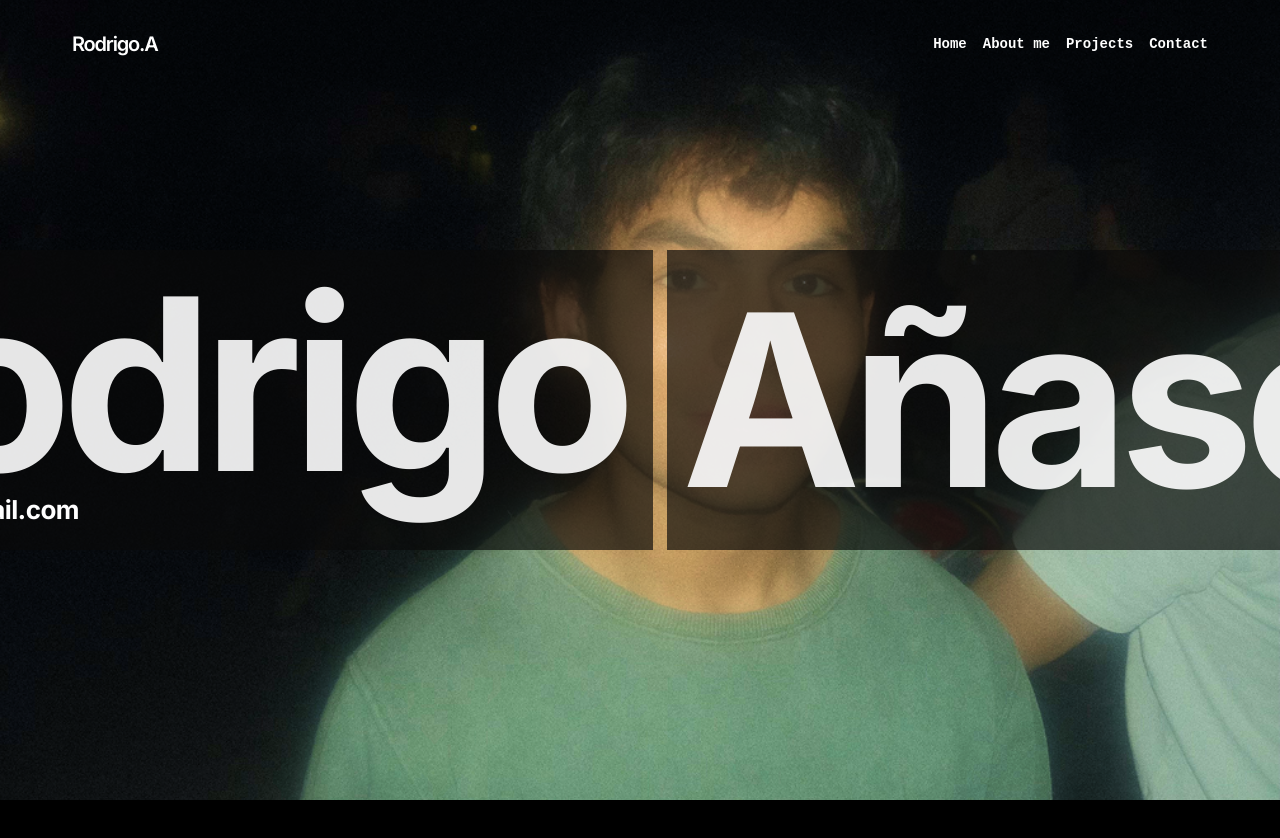
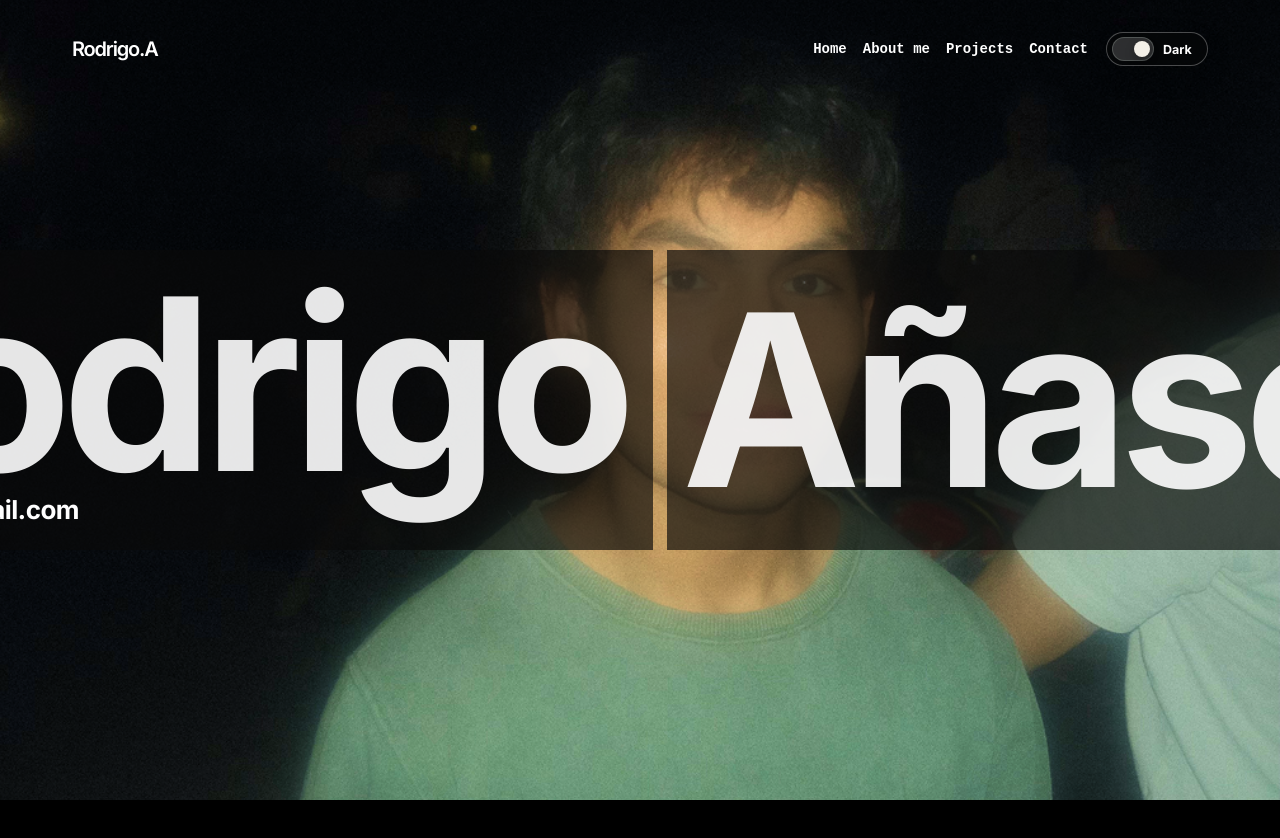
Before and after one commit to rodrigoanasco/rodspage2, a React (Vite) app in the folder portfolio/: page / in a window 1280 px wide. Shown: the top 838 px of the page. Built offline with nearby package versions, Linux system fonts and the light colour scheme; a web font is replaced by a local one.

Commit message:
added dark mode

```diff
--- a/portfolio/src/AboutPage.jsx
+++ b/portfolio/src/AboutPage.jsx
@@ -15,9 +15,10 @@ import aboutTableTennisImage from './assets/images/about_me_images/table_tennis.
 import aboutTryingThingsImage from './assets/images/about_me_images/trying_new_things.JPG'
 import instagramLogo from './assets/images/tech_stack/instagram 1.png'
 import linkedinLogo from './assets/images/tech_stack/linkedin-original.svg'
+import ThemeToggle from './ThemeToggle'
 import './AboutPage.css'
 
-function AboutPage({ onHome, onAbout, onProjects, onContact }) {
+function AboutPage({ onHome, onAbout, onProjects, onContact, theme, onThemeToggle }) {
   const values = [
     {
       label: 'Product-minded',
@@ -70,12 +71,15 @@ function AboutPage({ onHome, onAbout, onProjects, onContact }) {
     <div className="about-page">
       <header className="top-nav about-top-nav">
         <a className="left-logo-home about-logo-link" href="/" onClick={onHome}>Rodrigo.A</a>
+        <div className="nav-actions">
           <nav>
             <a href="/" onClick={onHome}>Home</a>
             <a className="is-active" href="/about" onClick={onAbout}>About me</a>
             <a href="/projects" onClick={onProjects}>Projects</a>
             <a href="/contact" onClick={onContact}>Contact</a>
           </nav>
+          <ThemeToggle theme={theme} onToggle={onThemeToggle} />
+        </div>
       </header>
 
       <main className="about-main">
--- a/portfolio/src/App.css
+++ b/portfolio/src/App.css
@@ -4,18 +4,83 @@
 }
 
 :root {
+  color-scheme: dark;
+  --background: #080b0f;
+  --surface: rgba(19, 26, 30, 0.78);
+  --surface-soft: rgba(23, 32, 37, 0.58);
+  --surface-strong: rgba(29, 39, 44, 0.86);
+  --surface-solid: #11181d;
+  --text-main: #f3f0e8;
+  --text-muted: #aebbb3;
+  --primary: #91b69d;
+  --primary-light: #d8e7dc;
+  --primary-dark: #bdd5c4;
+  --border: rgba(211, 224, 215, 0.22);
+  --accent-warm: #df9277;
+  --accent-strong: #d58a98;
+  --accent-dark: #9fbfe3;
+  --soft-black: #1e1e1b;
+  --page-gradient:
+    linear-gradient(130deg, rgba(9, 13, 18, 0.98) 0%, rgba(12, 28, 25, 0.96) 48%, rgba(13, 18, 30, 0.98) 100%),
+    linear-gradient(180deg, #080b0f 0%, #0d1718 52%, #0d111a 100%);
+  --section-gradient:
+    linear-gradient(130deg, rgba(10, 15, 20, 0.98) 0%, rgba(13, 31, 28, 0.95) 52%, rgba(13, 18, 30, 0.98) 100%),
+    #080b0f;
+  --overlay-sheen:
+    linear-gradient(90deg, rgba(255, 255, 255, 0.06), transparent 42%, rgba(255, 255, 255, 0.04)),
+    linear-gradient(180deg, rgba(255, 255, 255, 0.04), rgba(145, 182, 157, 0.08));
+  --nav-link: rgba(243, 240, 232, 0.72);
+  --caption-bg: rgba(14, 20, 24, 0.86);
+  --logo-tile-bg: rgba(244, 242, 236, 0.94);
+  --window-bar-bg: rgba(17, 24, 29, 0.92);
+  --input-bg: rgba(255, 255, 255, 0.08);
+  --input-focus-bg: rgba(255, 255, 255, 0.12);
+  --input-placeholder: rgba(243, 240, 232, 0.4);
+  --button-bg: #f3f0e8;
+  --button-text: #0b1014;
+  --button-hover: var(--primary);
+  --shadow-soft: 0 16px 34px rgba(0, 0, 0, 0.28);
+  --shadow-strong: 0 24px 58px rgba(0, 0, 0, 0.36);
+}
+
+[data-theme='light'] {
+  color-scheme: light;
   --background: #f4f2ec;
-  --surface: #ffffff;
+  --surface: rgba(255, 255, 255, 0.58);
+  --surface-soft: rgba(255, 255, 255, 0.42);
+  --surface-strong: rgba(255, 255, 255, 0.78);
+  --surface-solid: #f4f2ec;
   --text-main: #111111;
   --text-muted: #5e665f;
   --primary: #81a18b;
   --primary-light: #c9d8cd;
   --primary-dark: #4f6f5b;
-  --border: #d9ddd7;
+  --border: rgba(217, 221, 215, 0.9);
   --accent-warm: #b66a50;
   --accent-strong: #7a3e48;
   --accent-dark: #283747;
   --soft-black: #1e1e1b;
+  --page-gradient:
+    linear-gradient(130deg, rgba(246, 232, 210, 0.96) 0%, rgba(222, 237, 229, 0.94) 48%, rgba(232, 235, 247, 0.98) 100%),
+    linear-gradient(180deg, #f7f1e5 0%, #e7eee9 52%, #edf1fb 100%);
+  --section-gradient:
+    linear-gradient(130deg, rgba(247, 241, 229, 0.96) 0%, rgba(224, 237, 229, 0.94) 52%, rgba(235, 238, 247, 0.94) 100%),
+    #f4f2ec;
+  --overlay-sheen:
+    linear-gradient(90deg, rgba(255, 255, 255, 0.32), transparent 42%, rgba(255, 255, 255, 0.22)),
+    linear-gradient(180deg, rgba(255, 255, 255, 0.12), rgba(129, 161, 139, 0.08));
+  --nav-link: rgba(17, 17, 17, 0.72);
+  --caption-bg: rgba(244, 242, 236, 0.86);
+  --logo-tile-bg: #ffffff;
+  --window-bar-bg: rgba(244, 242, 236, 0.9);
+  --input-bg: rgba(255, 255, 255, 0.62);
+  --input-focus-bg: rgba(255, 255, 255, 0.86);
+  --input-placeholder: rgba(17, 17, 17, 0.38);
+  --button-bg: #1e1e1b;
+  --button-text: #ffffff;
+  --button-hover: var(--primary-dark);
+  --shadow-soft: 0 16px 34px rgba(17, 17, 17, 0.08);
+  --shadow-strong: 0 24px 54px rgba(17, 17, 17, 0.13);
 }
 
 .hero-section {
@@ -63,12 +128,80 @@
   gap: 16px;
 }
 
+.nav-actions {
+  display: flex;
+  align-items: center;
+  gap: 18px;
+}
+
 .top-nav a {
   font-family: 'Intel One Mono', 'Roboto Mono', monospace;
   font-size: 14px;
   font-weight: 700;
   color: #fff;
   text-decoration: none;
+}
+
+.theme-toggle {
+  min-height: 34px;
+  display: inline-flex;
+  align-items: center;
+  gap: 9px;
+  padding: 4px 10px 4px 5px;
+  border: 1px solid var(--border);
+  border-radius: 999px;
+  color: var(--text-main);
+  background: var(--surface-soft);
+  font-family: 'Inter', sans-serif;
+  font-size: 0.78rem;
+  font-weight: 800;
+  letter-spacing: 0;
+  cursor: pointer;
+  backdrop-filter: blur(12px);
+  box-shadow: 0 10px 24px rgba(0, 0, 0, 0.18);
+  transition: transform 180ms ease, border-color 180ms ease, background 180ms ease;
+}
+
+.top-nav:not(.about-top-nav):not(.projects-top-nav):not(.contact-top-nav) .theme-toggle {
+  color: #ffffff;
+  border-color: rgba(255, 255, 255, 0.28);
+  background: rgba(10, 10, 10, 0.38);
+}
+
+.theme-toggle:hover {
+  transform: translateY(-2px);
+  border-color: rgba(145, 182, 157, 0.6);
+}
+
+.theme-toggle-track {
+  position: relative;
+  width: 42px;
+  height: 24px;
+  display: block;
+  border-radius: 999px;
+  background: rgba(255, 255, 255, 0.16);
+  box-shadow: inset 0 0 0 1px var(--border);
+}
+
+.theme-toggle-thumb {
+  position: absolute;
+  top: 4px;
+  left: 4px;
+  width: 16px;
+  height: 16px;
+  border-radius: 50%;
+  background: var(--button-bg);
+  box-shadow: 0 4px 10px rgba(0, 0, 0, 0.26);
+  transition: transform 180ms ease, background 180ms ease;
+}
+
+.theme-toggle[aria-pressed='true'] .theme-toggle-thumb {
+  transform: translateX(18px);
+}
+
+.theme-toggle-label {
+  min-width: 34px;
+  text-align: left;
 }
 
 .hero-title-layer {
@@ -162,9 +295,7 @@
   width: 100%;
   position: relative;
   overflow: visible;
-  background:
-    linear-gradient(130deg, rgba(246, 232, 210, 0.96) 0%, rgba(222, 237, 229, 0.94) 48%, rgba(232, 235, 247, 0.98) 100%),
-    linear-gradient(180deg, #f7f1e5 0%, #e7eee9 52%, #edf1fb 100%);
+  background: var(--page-gradient);
   padding: 0 22px 48px;
 }
 
@@ -263,21 +394,17 @@
   position: relative;
   margin: 0 calc(50% - 50vw);
   padding: clamp(92px, 11vw, 152px) 0 clamp(96px, 10vw, 140px);
-  border-top: 1px solid rgba(217, 221, 215, 0.78);
-  border-bottom: 1px solid rgba(217, 221, 215, 0.78);
+  border-top: 1px solid var(--border);
+  border-bottom: 1px solid var(--border);
   overflow: hidden;
-  background:
-    linear-gradient(130deg, rgba(247, 241, 229, 0.96) 0%, rgba(224, 237, 229, 0.94) 52%, rgba(235, 238, 247, 0.94) 100%),
-    #f4f2ec;
+  background: var(--section-gradient);
 }
 
 .experience-wrapper::before {
   content: '';
   position: absolute;
   inset: 0;
-  background:
-    linear-gradient(90deg, rgba(255, 255, 255, 0.32), transparent 42%, rgba(255, 255, 255, 0.22)),
-    linear-gradient(180deg, rgba(255, 255, 255, 0.12), rgba(129, 161, 139, 0.08));
+  background: var(--overlay-sheen);
   pointer-events: none;
 }
 
@@ -370,10 +497,10 @@
 .experience-image-card {
   position: relative;
   margin: 0;
-  border: 1px solid rgba(217, 221, 215, 0.9);
+  border: 1px solid var(--border);
   border-radius: 8px;
-  background: rgba(255, 255, 255, 0.72);
-  box-shadow: 0 18px 38px rgba(17, 17, 17, 0.11);
+  background: var(--surface-strong);
+  box-shadow: var(--shadow-soft);
   overflow: hidden;
   min-width: 0;
 }
@@ -388,9 +515,7 @@
 .experience-image-card.contain-card img {
   object-fit: contain;
   padding: 10px;
-  background:
-    linear-gradient(130deg, rgba(246, 232, 210, 0.38), rgba(222, 237, 229, 0.42)),
-    rgba(255, 255, 255, 0.42);
+  background: var(--surface-soft);
 }
 
 .experience-media-main {
@@ -412,9 +537,9 @@
   display: flex;
   align-items: center;
   padding: 0 10px;
-  border-top: 1px solid rgba(217, 221, 215, 0.78);
+  border-top: 1px solid var(--border);
   color: var(--text-main);
-  background: rgba(244, 242, 236, 0.86);
+  background: var(--caption-bg);
   font-family: 'Inter', sans-serif;
   font-size: 12px;
   font-weight: 700;
@@ -433,10 +558,10 @@
   width: 100%;
   min-width: 0;
   padding: clamp(22px, 3vw, 34px);
-  border: 1px solid rgba(217, 221, 215, 0.9);
+  border: 1px solid var(--border);
   border-radius: 8px;
-  background: rgba(255, 255, 255, 0.58);
-  box-shadow: 0 18px 38px rgba(17, 17, 17, 0.08);
+  background: var(--surface);
+  box-shadow: var(--shadow-soft);
   backdrop-filter: blur(12px);
 }
 
@@ -462,8 +587,8 @@
   height: 68px;
   object-fit: contain;
   border-radius: 8px;
-  border: 1px solid rgba(217, 221, 215, 0.82);
-  background: rgba(255, 255, 255, 0.78);
+  border: 1px solid var(--border);
+  background: var(--logo-tile-bg);
   padding: 8px;
 }
 
@@ -521,7 +646,7 @@
 .experience-highlights li {
   position: relative;
   padding-left: 18px;
-  color: rgba(17, 17, 17, 0.74);
+  color: var(--text-muted);
   font-family: 'Inter', sans-serif;
   font-size: 0.94rem;
   line-height: 1.34;
@@ -555,10 +680,10 @@
   display: inline-flex;
   align-items: center;
   padding: 0 11px;
-  border: 1px solid rgba(217, 221, 215, 0.9);
+  border: 1px solid var(--border);
   border-radius: 999px;
   color: var(--primary-dark);
-  background: rgba(255, 255, 255, 0.5);
+  background: var(--surface-soft);
   font-family: 'Inter', sans-serif;
   font-size: 0.78rem;
   font-weight: 700;
@@ -573,8 +698,8 @@
   margin-top: 14px;
   padding: 0 16px;
   border-radius: 999px;
-  color: #ffffff;
-  background: var(--soft-black);
+  color: var(--button-text);
+  background: var(--button-bg);
   font-family: 'Inter', sans-serif;
   font-size: 0.92rem;
   font-weight: 700;
@@ -584,12 +709,12 @@
 
 .experience-cta:hover {
   transform: translateY(-3px);
-  background: var(--primary-dark);
+  background: var(--button-hover);
 }
 
 .volunteer-panel {
   padding-top: clamp(24px, 5vw, 44px);
-  border-top: 1px solid rgba(79, 111, 91, 0.22);
+  border-top: 1px solid var(--border);
   opacity: 0;
   transform: translate3d(0, 34px, 0);
   transition: opacity 640ms ease, transform 640ms ease;
@@ -643,10 +768,10 @@
   align-items: start;
   min-width: 0;
   padding: 22px;
-  border: 1px solid rgba(217, 221, 215, 0.9);
+  border: 1px solid var(--border);
   border-radius: 8px;
-  background: rgba(255, 255, 255, 0.56);
-  box-shadow: 0 16px 34px rgba(17, 17, 17, 0.07);
+  background: var(--surface);
+  box-shadow: var(--shadow-soft);
   backdrop-filter: blur(10px);
 }
 
@@ -656,8 +781,8 @@
   height: 82px;
   object-fit: contain;
   border-radius: 8px;
-  border: 1px solid rgba(217, 221, 215, 0.82);
-  background: rgba(255, 255, 255, 0.78);
+  border: 1px solid var(--border);
+  background: var(--logo-tile-bg);
   padding: 10px;
 }
 
@@ -732,8 +857,8 @@
   position: relative;
   border-radius: 18px;
   border: 1px solid var(--border);
-  background: linear-gradient(180deg, #f5f3ed 0%, #ece9e1 100%);
-  box-shadow: 0 14px 26px rgba(17, 17, 17, 0.08);
+  background: var(--surface-soft);
+  box-shadow: var(--shadow-soft);
   padding: 18px 0;
   overflow: hidden;
   transform: perspective(1200px) rotateX(3deg);
@@ -752,12 +877,12 @@
 
 .stack-carousel::before {
   left: 0;
-  background: linear-gradient(90deg, #f2efe8 0%, transparent 100%);
+  background: linear-gradient(90deg, var(--background) 0%, transparent 100%);
 }
 
 .stack-carousel::after {
   right: 0;
-  background: linear-gradient(270deg, #f2efe8 0%, transparent 100%);
+  background: linear-gradient(270deg, var(--background) 0%, transparent 100%);
 }
 
 .stack-track {
@@ -780,11 +905,11 @@
   width: 64px;
   height: 64px;
   border-radius: 14px;
-  background: #fff;
-  border: 1px solid rgba(217, 221, 215, 0.8);
+  background: var(--logo-tile-bg);
+  border: 1px solid var(--border);
   display: grid;
   place-items: center;
-  box-shadow: 0 6px 14px rgba(17, 17, 17, 0.08);
+  box-shadow: var(--shadow-soft);
   transition: transform 220ms ease, box-shadow 220ms ease;
 }
 
@@ -819,9 +944,7 @@
   margin: 72px calc(50% - 50vw) 0;
   padding: 104px max(24px, calc((100vw - 1180px) / 2)) 112px;
   color: var(--text-main);
-  background:
-    linear-gradient(130deg, rgba(246, 232, 210, 0.9) 0%, rgba(222, 237, 229, 0.9) 52%, rgba(232, 235, 247, 0.94) 100%),
-    #f4f2ec;
+  background: var(--section-gradient);
   overflow: hidden;
 }
 
@@ -891,10 +1014,10 @@
   gap: 10px;
   margin-top: 30px;
   padding: 0 18px;
-  border: 1px solid rgba(217, 221, 215, 0.9);
+  border: 1px solid var(--border);
   border-radius: 999px;
   color: var(--text-main);
-  background: rgba(255, 255, 255, 0.5);
+  background: var(--surface-soft);
   font-family: 'Inter', sans-serif;
   font-size: 0.95rem;
   font-weight: 700;
@@ -905,15 +1028,15 @@
 .contact-email-link:hover {
   transform: translateY(-3px);
   border-color: rgba(129, 161, 139, 0.58);
-  background: rgba(255, 255, 255, 0.72);
+  background: var(--surface-strong);
 }
 
 .contact-form-window {
   overflow: hidden;
-  border: 1px solid rgba(217, 221, 215, 0.9);
+  border: 1px solid var(--border);
   border-radius: 8px;
-  background: rgba(255, 255, 255, 0.48);
-  box-shadow: 0 24px 54px rgba(17, 17, 17, 0.1);
+  background: var(--surface);
+  box-shadow: var(--shadow-strong);
   backdrop-filter: blur(14px);
 }
 
@@ -923,8 +1046,8 @@
   align-items: center;
   gap: 8px;
   padding: 0 16px;
-  border-bottom: 1px solid rgba(217, 221, 215, 0.9);
-  background: rgba(244, 242, 236, 0.9);
+  border-bottom: 1px solid var(--border);
+  background: var(--window-bar-bg);
 }
 
 .contact-window-bar span {
@@ -963,10 +1086,10 @@
 .contact-form-body input,
 .contact-form-body textarea {
   width: 100%;
-  border: 1px solid rgba(217, 221, 215, 0.9);
+  border: 1px solid var(--border);
   border-radius: 8px;
   color: var(--text-main);
-  background: rgba(255, 255, 255, 0.62);
+  background: var(--input-bg);
   font-family: 'Inter', sans-serif;
   font-size: 1rem;
   outline: none;
@@ -986,13 +1109,13 @@
 
 .contact-form-body input::placeholder,
 .contact-form-body textarea::placeholder {
-  color: rgba(17, 17, 17, 0.38);
+  color: var(--input-placeholder);
 }
 
 .contact-form-body input:focus,
 .contact-form-body textarea:focus {
   border-color: rgba(129, 161, 139, 0.72);
-  background: rgba(255, 255, 255, 0.86);
+  background: var(--input-focus-bg);
   box-shadow: 0 0 0 4px rgba(129, 161, 139, 0.15);
 }
 
@@ -1004,8 +1127,8 @@
   gap: 10px;
   border: 0;
   border-radius: 999px;
-  color: #ffffff;
-  background: var(--soft-black);
+  color: var(--button-text);
+  background: var(--button-bg);
   font-family: 'Inter', sans-serif;
   font-size: 1rem;
   font-weight: 800;
@@ -1015,7 +1138,7 @@
 
 .contact-form-body button:hover:not(:disabled) {
   transform: translateY(-3px);
-  background: var(--primary-dark);
+  background: var(--button-hover);
 }
 
 .contact-form-body button:disabled {
@@ -1128,6 +1251,32 @@ footer p {
   .top-nav {
     left: 20px;
     right: 20px;
+  }
+
+  .nav-actions {
+    gap: 10px;
+    justify-content: flex-end;
+    flex-wrap: wrap;
+  }
+
+  .theme-toggle {
+    min-height: 32px;
+    padding-right: 8px;
+    font-size: 0.72rem;
+  }
+
+  .theme-toggle-track {
+    width: 38px;
+    height: 22px;
+  }
+
+  .theme-toggle-thumb {
+    width: 14px;
+    height: 14px;
+  }
+
+  .theme-toggle[aria-pressed='true'] .theme-toggle-thumb {
+    transform: translateX(16px);
   }
 
   .hero-name-row {
--- a/portfolio/src/App.jsx
+++ b/portfolio/src/App.jsx
@@ -2,6 +2,7 @@ import { useEffect, useMemo, useState } from 'react'
 import AboutPage from './AboutPage'
 import ContactPage from './ContactPage'
 import ProjectsPage from './ProjectsPage'
+import ThemeToggle from './ThemeToggle'
 import landingImage from './assets/images/landing_page_image.png'
 import unifyLogo from './assets/images/Experience/unify_logo.png'
 import subvisionLogo from './assets/images/Experience/subvision_logo.png'
@@ -47,6 +48,15 @@ const scrollToPageTop = (behavior = 'auto') => {
   window.scrollTo({ top: 0, left: 0, behavior })
 }
 
+const getInitialTheme = () => {
+  try {
+    const savedTheme = window.localStorage.getItem('theme')
+    return savedTheme === 'light' ? 'light' : 'dark'
+  } catch {
+    return 'dark'
+  }
+}
+
 function OptionalExperienceImage({ src, fallback, alt, label, className = '', style }) {
   const [failed, setFailed] = useState(false)
   const imageSource = failed ? fallback : src
@@ -67,6 +77,7 @@ function App() {
     return 'home'
   })
   const [pendingHash, setPendingHash] = useState(null)
+  const [theme, setTheme] = useState(getInitialTheme)
   const [introVisible, setIntroVisible] = useState(false)
   const [workVisible, setWorkVisible] = useState(false)
   const [stackVisible, setStackVisible] = useState(false)
@@ -268,6 +279,16 @@ function App() {
   const techTrackB = useMemo(() => techStack.slice(Math.ceil(techStack.length / 2)), [techStack])
 
   useEffect(() => {
+    document.documentElement.dataset.theme = theme
+    document.documentElement.style.colorScheme = theme
+    try {
+      window.localStorage.setItem('theme', theme)
+    } catch {
+      // Theme still updates even if storage is unavailable.
+    }
+  }, [theme])
+
+  useEffect(() => {
     if (!('scrollRestoration' in window.history)) return undefined
 
     const previousScrollRestoration = window.history.scrollRestoration
@@ -417,6 +438,10 @@ function App() {
     setPendingHash(null)
   }
 
+  const toggleTheme = () => {
+    setTheme((currentTheme) => (currentTheme === 'dark' ? 'light' : 'dark'))
+  }
+
   const heroTextOpacity = clamp(1 - scrollProgress.hero / 0.35)
   const heroImageOpacity =
     scrollProgress.hero < 0.2625
@@ -434,6 +459,8 @@ function App() {
         onAbout={navigateToAbout}
         onProjects={navigateToProjects}
         onContact={navigateToContact}
+        theme={theme}
+        onThemeToggle={toggleTheme}
       />
     )
   }
@@ -445,6 +472,8 @@ function App() {
         onAbout={navigateToAbout}
         onProjects={navigateToProjects}
         onContact={navigateToContact}
+        theme={theme}
+        onThemeToggle={toggleTheme}
       />
     )
   }
@@ -456,6 +485,8 @@ function App() {
         onAbout={navigateToAbout}
         onProjects={navigateToProjects}
         onContact={navigateToContact}
+        theme={theme}
+        onThemeToggle={toggleTheme}
       />
     )
   }
@@ -472,12 +503,15 @@ function App() {
           />
           <header className="top-nav">
             <span className="left-logo-home">Rodrigo.A</span>
+            <div className="nav-actions">
               <nav>
                 <a href="/" onClick={navigateToHomeSection()}>Home</a>
                 <a href="/about" onClick={navigateToAbout}>About me</a>
                 <a href="/projects" onClick={navigateToProjects}>Projects</a>
                 <a href="/contact" onClick={navigateToContact}>Contact</a>
               </nav>
+              <ThemeToggle theme={theme} onToggle={toggleTheme} />
+            </div>
           </header>
 
           <div className="hero-title-layer" style={{ opacity: heroTextOpacity }}>
--- a/portfolio/src/ContactPage.jsx
+++ b/portfolio/src/ContactPage.jsx
@@ -2,9 +2,10 @@ import { useEffect } from 'react'
 import ContactSection from './ContactSection'
 import instagramLogo from './assets/images/tech_stack/instagram 1.png'
 import linkedinLogo from './assets/images/tech_stack/linkedin-original.svg'
+import ThemeToggle from './ThemeToggle'
 import './ContactPage.css'
 
-function ContactPage({ onHome, onAbout, onProjects, onContact }) {
+function ContactPage({ onHome, onAbout, onProjects, onContact, theme, onThemeToggle }) {
   useEffect(() => {
     window.scrollTo(0, 0)
   }, [])
@@ -13,12 +14,15 @@ function ContactPage({ onHome, onAbout, onProjects, onContact }) {
     <div className="contact-page">
       <header className="top-nav contact-top-nav">
         <a className="left-logo-home contact-logo-link" href="/" onClick={onHome}>Rodrigo.A</a>
+        <div className="nav-actions">
           <nav>
             <a href="/" onClick={onHome}>Home</a>
             <a href="/about" onClick={onAbout}>About me</a>
             <a href="/projects" onClick={onProjects}>Projects</a>
             <a className="is-active" href="/contact" onClick={onContact}>Contact</a>
           </nav>
+          <ThemeToggle theme={theme} onToggle={onThemeToggle} />
+        </div>
       </header>
 
       <main className="contact-page-main">
--- a/portfolio/src/ProjectsPage.jsx
+++ b/portfolio/src/ProjectsPage.jsx
@@ -12,6 +12,7 @@ import unifyPreviousVideo from './assets/videos/project_videos/unify_previous.mp
 import stockReportPdf from './assets/videos/CMPT353_Project_Report_TERP-1.pdf'
 import instagramLogo from './assets/images/tech_stack/instagram 1.png'
 import linkedinLogo from './assets/images/tech_stack/linkedin-original.svg'
+import ThemeToggle from './ThemeToggle'
 import './ProjectsPage.css'
 
 function ProjectVideo({ src, title, variant = 'wide' }) {
@@ -27,7 +28,7 @@ function ProjectVideo({ src, title, variant = 'wide' }) {
   )
 }
 
-function ProjectsPage({ onHome, onAbout, onProjects, onContact }) {
+function ProjectsPage({ onHome, onAbout, onProjects, onContact, theme, onThemeToggle }) {
   const projects = [
     {
       name: 'Unify',
@@ -164,12 +165,15 @@ function ProjectsPage({ onHome, onAbout, onProjects, onContact }) {
     <div className="projects-page">
       <header className="top-nav projects-top-nav">
         <a className="left-logo-home projects-logo-link" href="/" onClick={onHome}>Rodrigo.A</a>
+        <div className="nav-actions">
           <nav>
             <a href="/" onClick={onHome}>Home</a>
             <a href="/about" onClick={onAbout}>About me</a>
             <a className="is-active" href="/projects" onClick={onProjects}>Projects</a>
             <a href="/contact" onClick={onContact}>Contact</a>
           </nav>
+          <ThemeToggle theme={theme} onToggle={onThemeToggle} />
+        </div>
       </header>
 
       <main className="projects-main">
--- /dev/null
+++ b/portfolio/src/ThemeToggle.jsx
@@ -0,0 +1,20 @@
+function ThemeToggle({ theme, onToggle }) {
+  const isDark = theme === 'dark'
+
+  return (
+    <button
+      className="theme-toggle"
+      type="button"
+      aria-label={`Switch to ${isDark ? 'light' : 'dark'} mode`}
+      aria-pressed={isDark}
+      onClick={onToggle}
+    >
+      <span className="theme-toggle-track" aria-hidden="true">
+        <span className="theme-toggle-thumb" />
+      </span>
+      <span className="theme-toggle-label">{isDark ? 'Dark' : 'Light'}</span>
+    </button>
+  )
+}
+
+export default ThemeToggle
--- a/portfolio/src/index.css
+++ b/portfolio/src/index.css
@@ -13,7 +13,7 @@ html {
 body {
   margin: 0;
   font-family: 'Inter', sans-serif;
-  background: #0f1115;
+  background: var(--background, #0f1115);
 }
 
 #root {
```
Also changed, not shown: portfolio/src/AboutPage.css (+19 -17 lines), portfolio/src/ContactPage.css (+6 -4 lines), portfolio/src/ProjectsPage.css (+36 -36 lines). Lines whose indentation alone changed are shown as unchanged.
